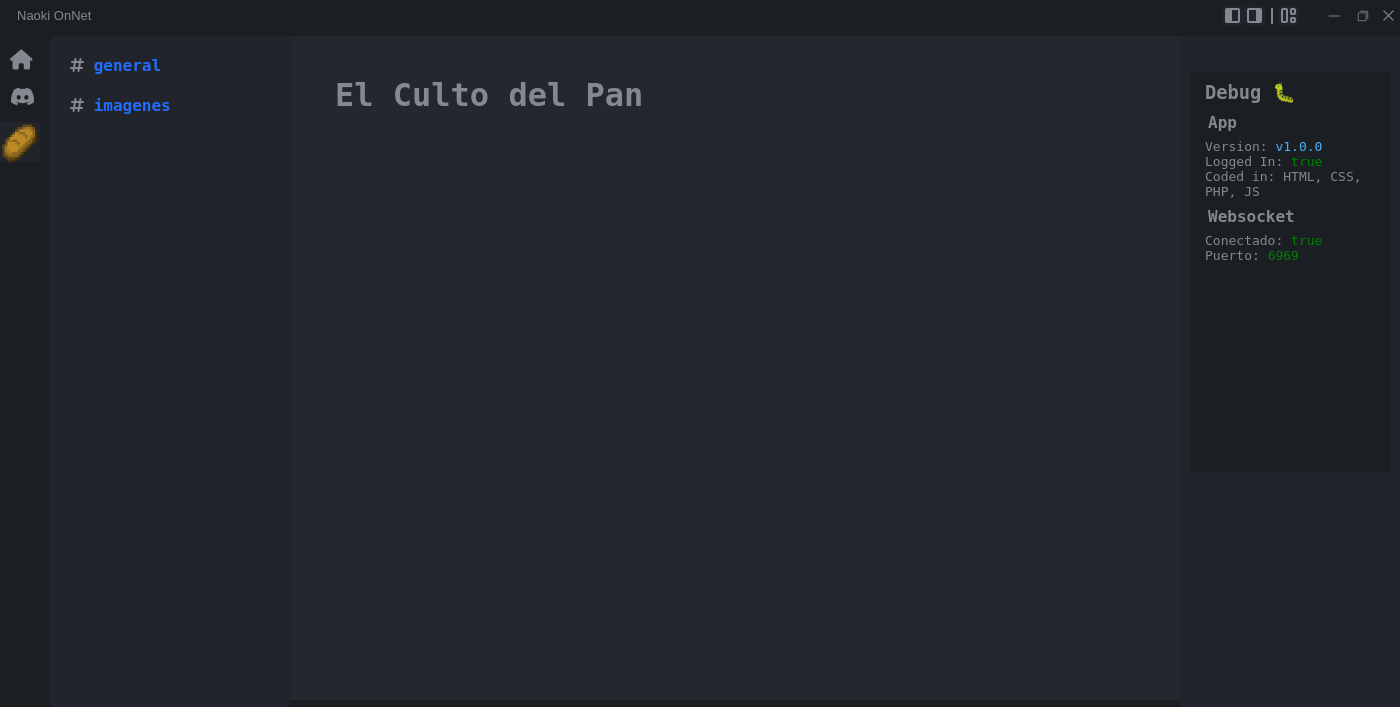
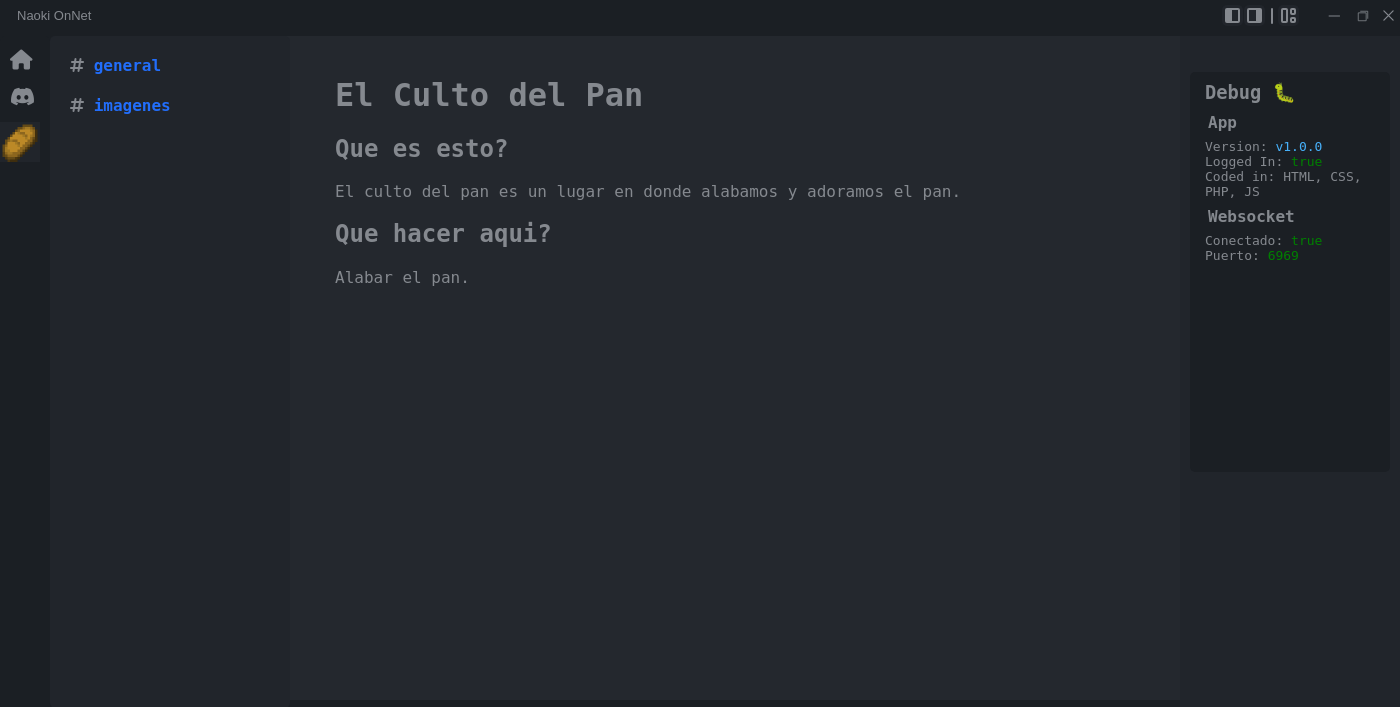
Before and after one commit to Naoki-Solutions/Discogram-Legacy, a PHP site: page /culto_del_pan.php in a window 1400 px wide. Shown: the top 707 px of the page. Run offline with PHP 8.4, Linux system fonts and the light colour scheme; some libraries are stand-ins or nearby versions.

Commit message:
Changed UI (culto_del_pan.php)

```diff
--- a/culto_del_pan.php
+++ b/culto_del_pan.php
@@ -17,6 +17,10 @@
 
 <div class="maincontainer">
     <h1 style="padding-left:7rem;font-family: 'Inconsolata', monospace;">El Culto del Pan</h1>
+    <h2 style="padding-left:7rem;">Que es esto?</h2>
+    <p style="padding-left:7rem;">El culto del pan es un lugar en donde alabamos y adoramos el pan.</p>
+    <h2 style="padding-left:7rem;">Que hacer aqui?</h2>
+    <p style="padding-left:7rem;">Alabar el pan.</p>
 </div>
 
 <div class="test">
```
